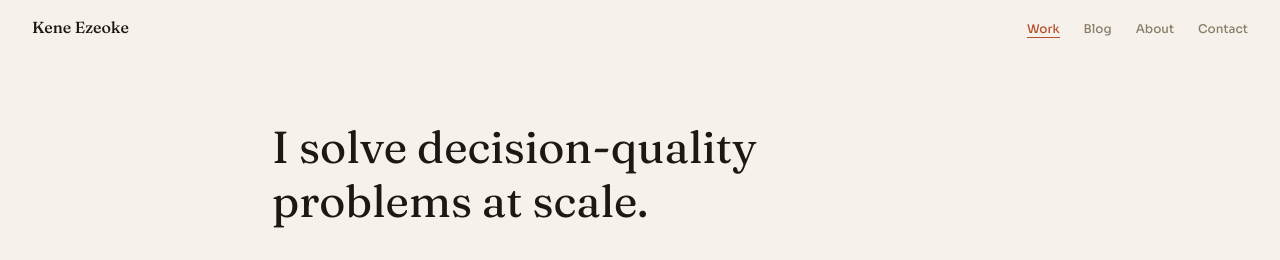
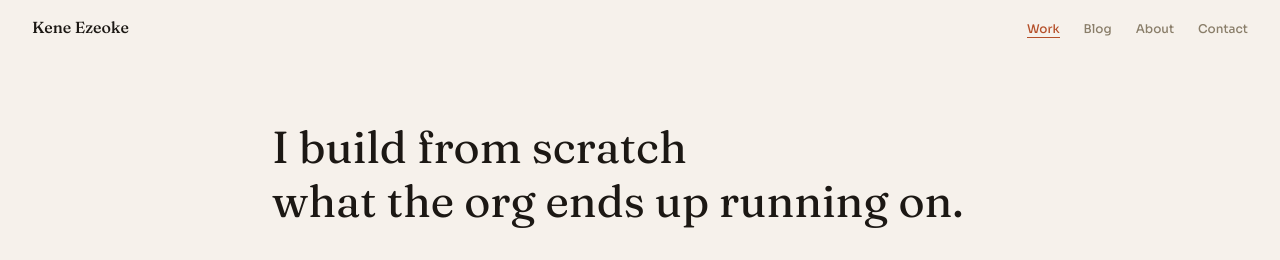
Before and after one commit to kaynaywork/kaynay-work, a plain HTML site: page index.html in a window 1280 px wide. Shown: the top 260 px of the page. Drawn offline with Linux system fonts and the light colour scheme.

Commit message:
Update index.html

```diff
--- a/index.html
+++ b/index.html
@@ -4,7 +4,7 @@
 <meta charset="UTF-8">
 <meta name="viewport" content="width=device-width, initial-scale=1.0">
 <title>Kene Ezeoke · Builder, Operator, Program Leader</title>
-<meta name="description" content="I solve decision-quality problems at scale. 8+ years across Amazon, Apple, Google, F5, and a NYC startup. Chicago Booth MBA.">
+<meta name="description" content="I build from scratch what the org ends up running on. 8+ years across Amazon, Apple, Google, F5, and a NYC startup. Chicago Booth MBA.">
 <link href="https://fonts.googleapis.com/css2?family=Fraunces:opsz,wght@9..144,400;9..144,500;9..144,600&family=Sora:wght@400;500&display=swap" rel="stylesheet">
 <link href="https://cdn.jsdelivr.net/npm/@tabler/icons-webfont@latest/tabler-icons.min.css" rel="stylesheet">
 <script defer src="https://cdn.vercel-insights.com/v1/script.js"></script>
@@ -279,8 +279,8 @@ body {
 </nav>
 
 <section class="hero">
-  <div class="hero-line" id="hero1">I solve decision-quality</div>
-  <div class="hero-line" id="hero2">problems at scale.</div>
+  <div class="hero-line" id="hero1">I build from scratch</div>
+  <div class="hero-line" id="hero2">what the org ends up running on.</div>
 </section>
 
 <div class="logo-strip" id="logoStrip">
```
